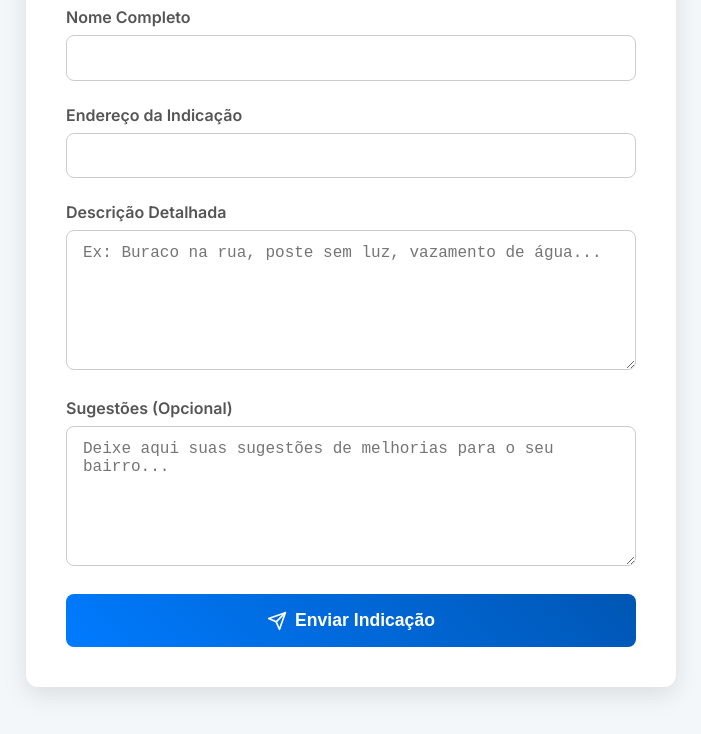
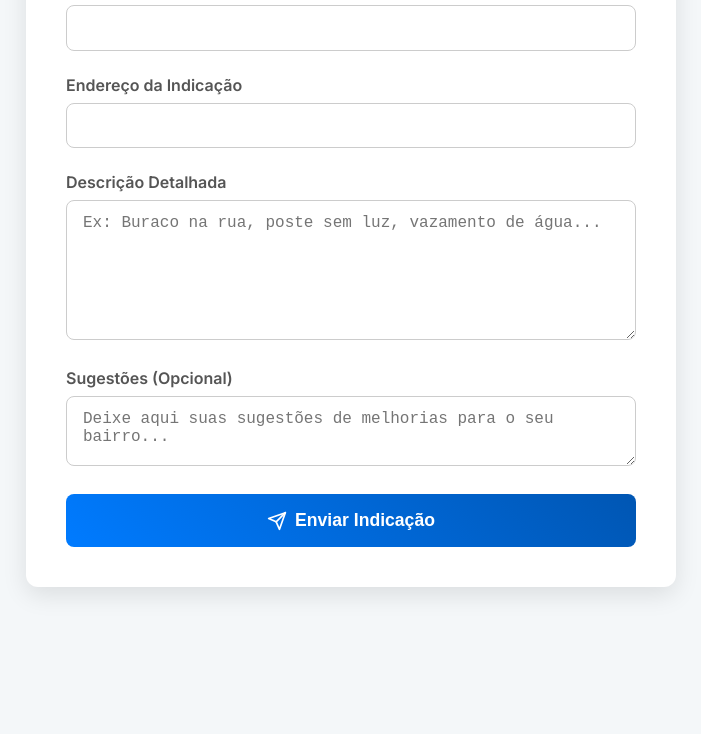
Before and after one commit to Tedesqui/indicacao, a plain HTML site: page index.html in a window 1280 px wide. Shown: the part 86-820 px from the top of the page, without its empty margins (289-990 px from the left). Drawn offline with Linux system fonts and the light colour scheme.

Commit message:
Update index.html

```diff
--- a/index.html
+++ b/index.html
@@ -41,7 +41,7 @@
             width: 100%;
             max-width: 650px;
             box-sizing: border-box;
-            transform: translateY(-50px);
+            transform: translateY(-80px);
         }
 
         h1 {
@@ -86,6 +86,10 @@
         textarea {
             resize: vertical;
             min-height: 140px;
+        }
+
+        #sugestoes {
+            min-height: 70px;
         }
 
         input[type="file"] {
@@ -157,7 +161,7 @@
               IMPORTANTE: Substitua "SUA_CHAVE_DE_ACESSO_AQUI"
               pela chave que você obteve do Web3Forms.
             -->
-            <input type="hidden" name="access_key" value="06ca2708-2fb8-4700-aa35-b37809a91e36">
+            <input type="hidden" name="access_key" value="SUA_CHAVE_DE_ACESSO_AQUI">
             <input type="hidden" name="subject" value="Nova Indicação Recebida">
             <input type="hidden" name="from_name" value="Sistema de Indicações">
 
@@ -233,7 +237,3 @@
                 }, 7000);
             });
         });
-    </script>
-
-</body>
-</html>
```
